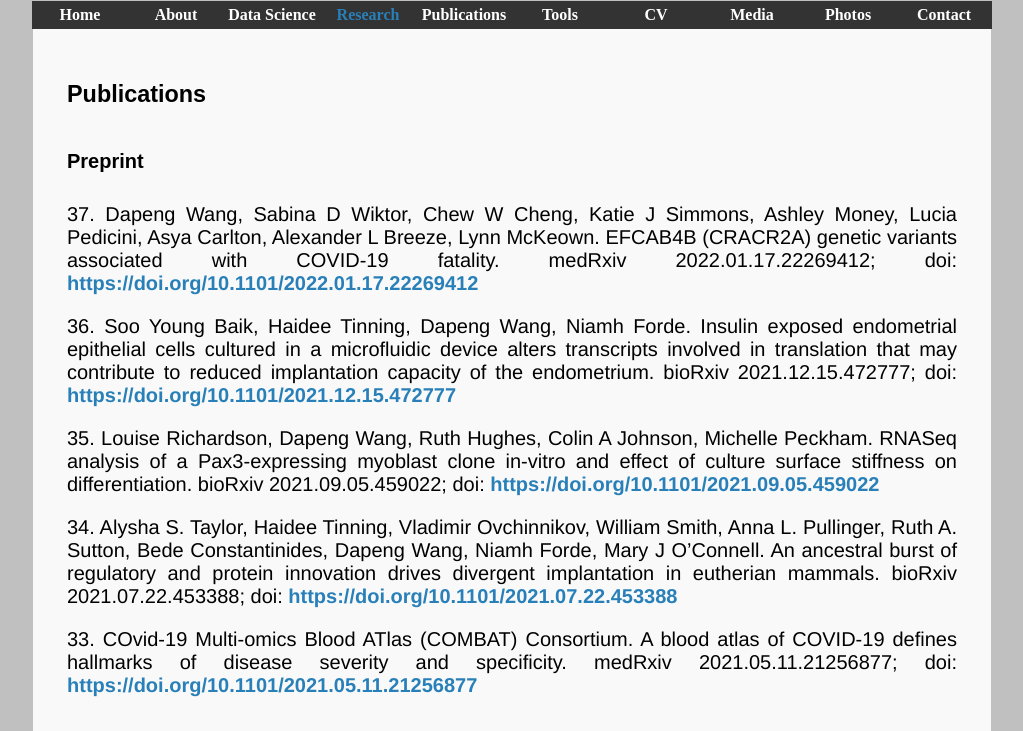
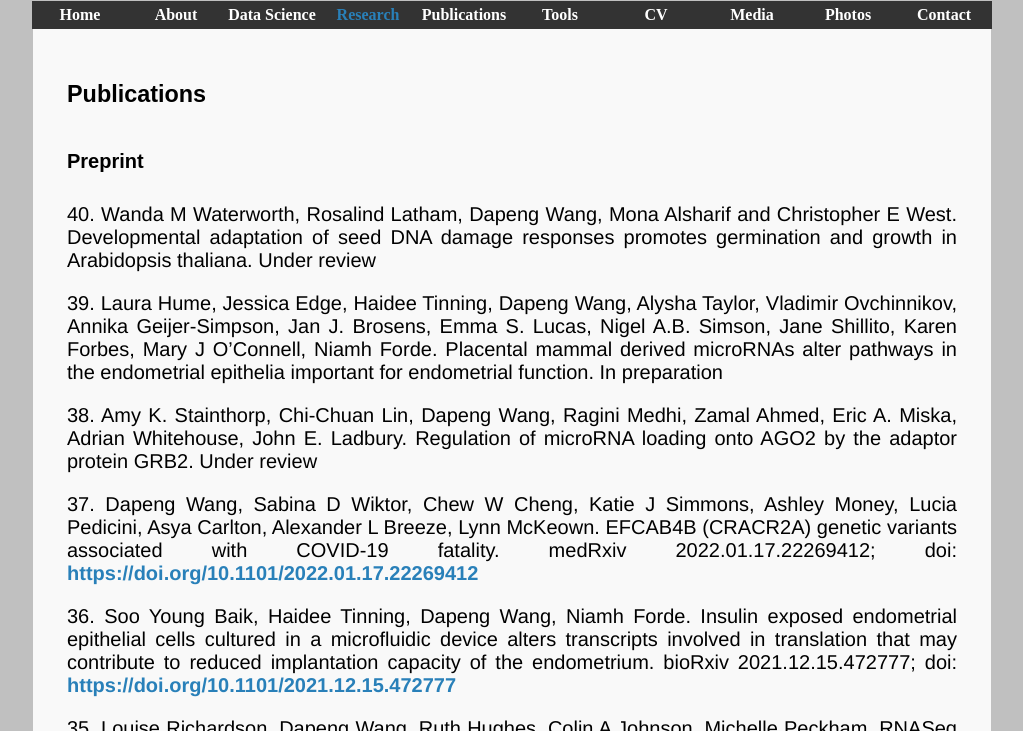
Before and after one commit to NextGenBioinformatics/dapeng-wang, a Jekyll site: the page publications.html, which Jekyll copies as it is, in a window 1280 px wide and 900 px high, cut to the strip 169-900 px from the top of the window. Shown: the whole strip, without its empty margins (128-1151 px from the left). Built offline with Jekyll 4.4.1, drawn with Linux system fonts in a browser that asks for light colours.

Commit message:
Add files via upload

```diff
--- a/publications.html
+++ b/publications.html
@@ -54,6 +54,12 @@
 <td align="left"><h3>Publications</h3>
 
 <h4>Preprint</h4>
+
+<p>40. Wanda M Waterworth, Rosalind Latham, Dapeng Wang, Mona Alsharif and Christopher E West. Developmental adaptation of seed DNA damage responses promotes germination and growth in Arabidopsis thaliana. Under review</p>
+
+<p>39. Laura Hume, Jessica Edge, Haidee Tinning, Dapeng Wang, Alysha Taylor, Vladimir Ovchinnikov, Annika Geijer-Simpson, Jan J. Brosens, Emma S. Lucas, Nigel A.B. Simson, Jane Shillito, Karen Forbes, Mary J O’Connell, Niamh Forde. Placental mammal derived microRNAs alter pathways in the endometrial epithelia important for endometrial function. In preparation</p>
+
+<p>38. Amy K. Stainthorp, Chi-Chuan Lin, Dapeng Wang, Ragini Medhi, Zamal Ahmed, Eric A. Miska, Adrian Whitehouse, John E. Ladbury. Regulation of microRNA loading onto AGO2 by the adaptor protein GRB2. Under review</p>
 
 <p>37. Dapeng Wang, Sabina D Wiktor, Chew W Cheng, Katie J Simmons, Ashley Money, Lucia Pedicini, Asya Carlton, Alexander L Breeze, Lynn McKeown. EFCAB4B (CRACR2A) genetic variants associated with COVID-19 fatality. medRxiv 2022.01.17.22269412; doi: <a target="blank" href="https://www.medrxiv.org/content/10.1101/2022.01.17.22269412v2">https://doi.org/10.1101/2022.01.17.22269412</a></p>
 
```
